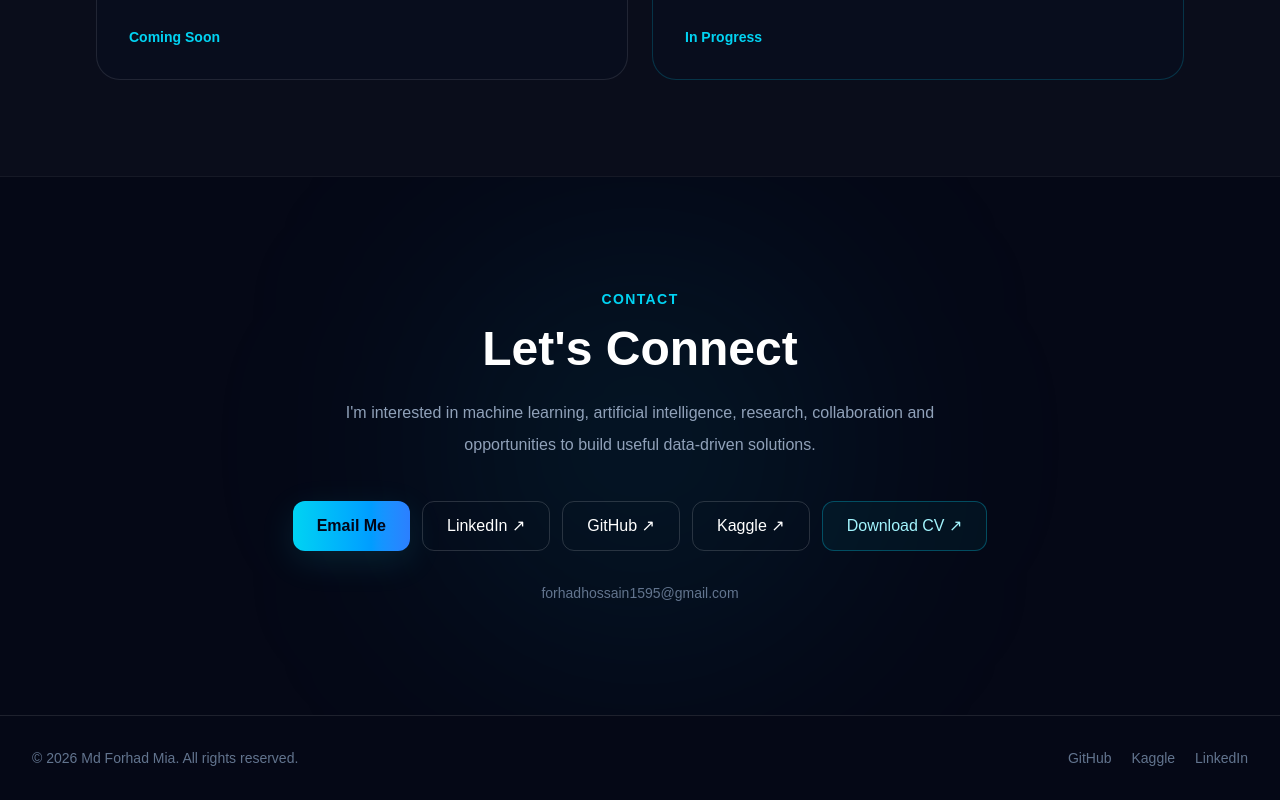
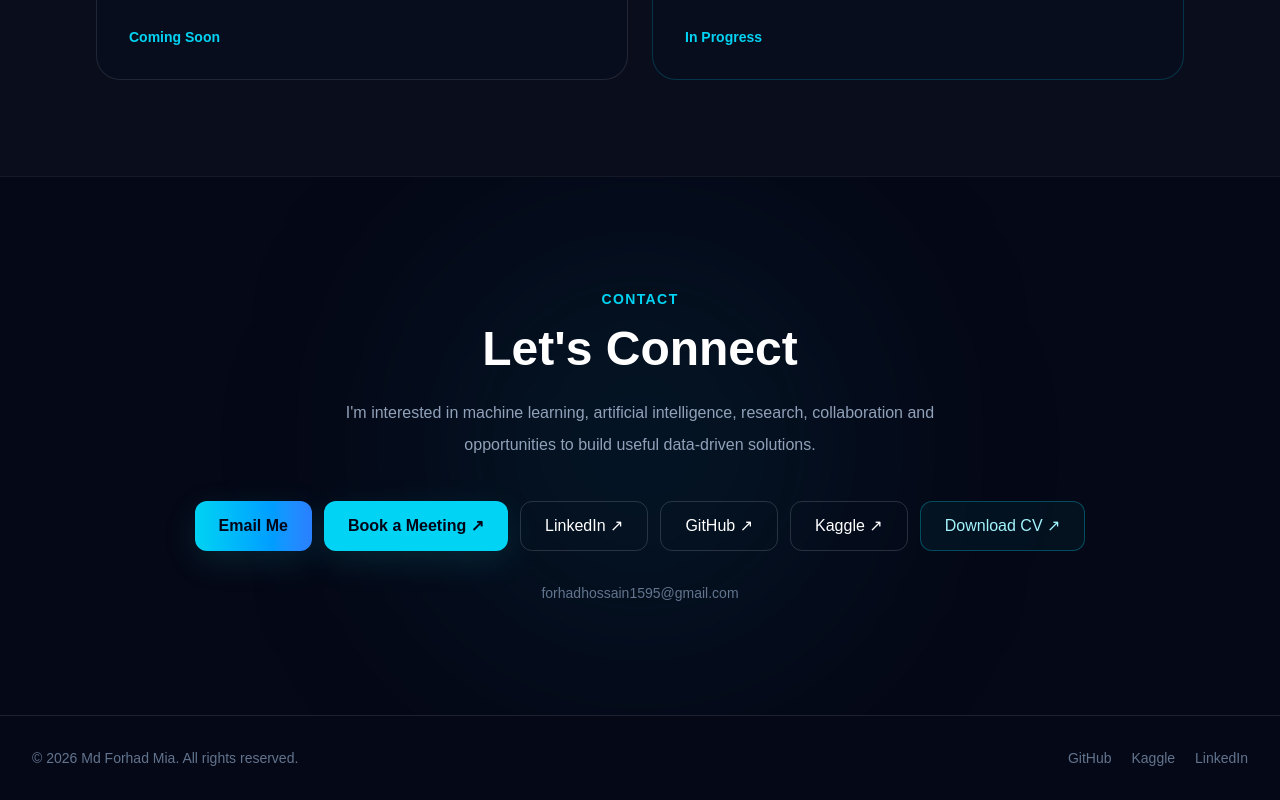
Before and after one commit to forhadmia231/md-forhad-portfolio, a Next.js app: page / in a window 1280 px wide. Shown: the part 6932-7732 px from the top of the page. Built offline with nearby package versions, Linux system fonts and the light colour scheme.

Commit message:
Add Calendly booking link

```diff
--- a/app/page.tsx
+++ b/app/page.tsx
@@ -650,6 +650,14 @@ export default function Home() {
               >
                 Email Me
               </a>
+              <a
+  href="https://calendly.com/forhadhossain1595/30min"
+  target="_blank"
+  rel="noopener noreferrer"
+  className="primary-button rounded-xl bg-cyan-400 px-6 py-3 font-bold text-slate-950"
+>
+  Book a Meeting ↗
+</a>
 
               <a
                 href="https://www.linkedin.com/in/md-forhad-mia-076183262/"
```
